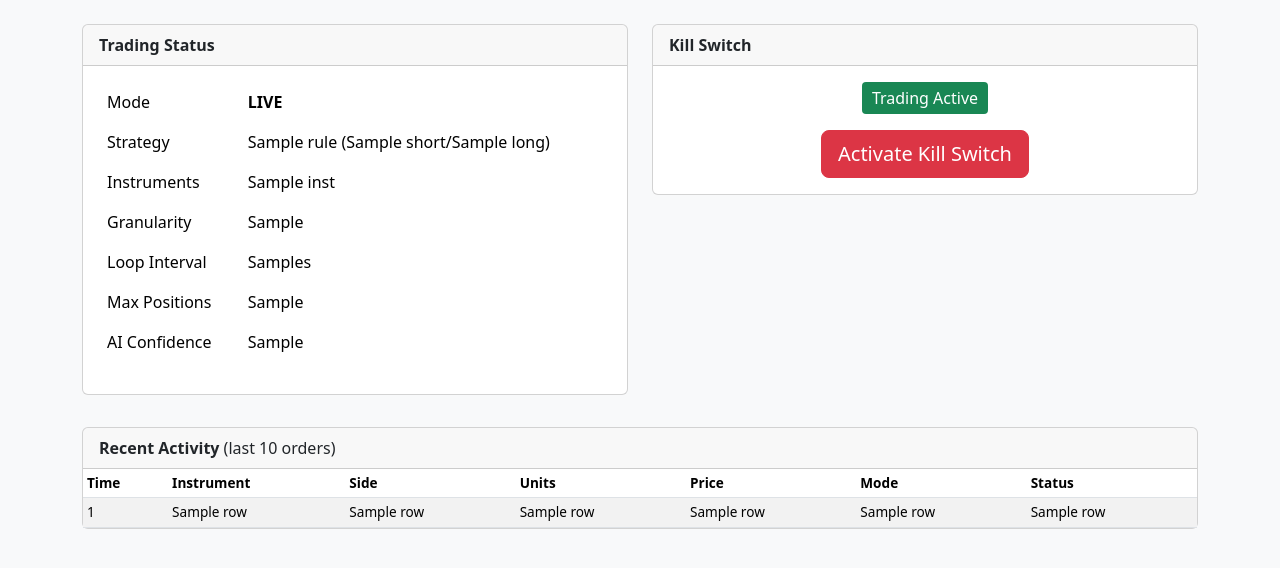
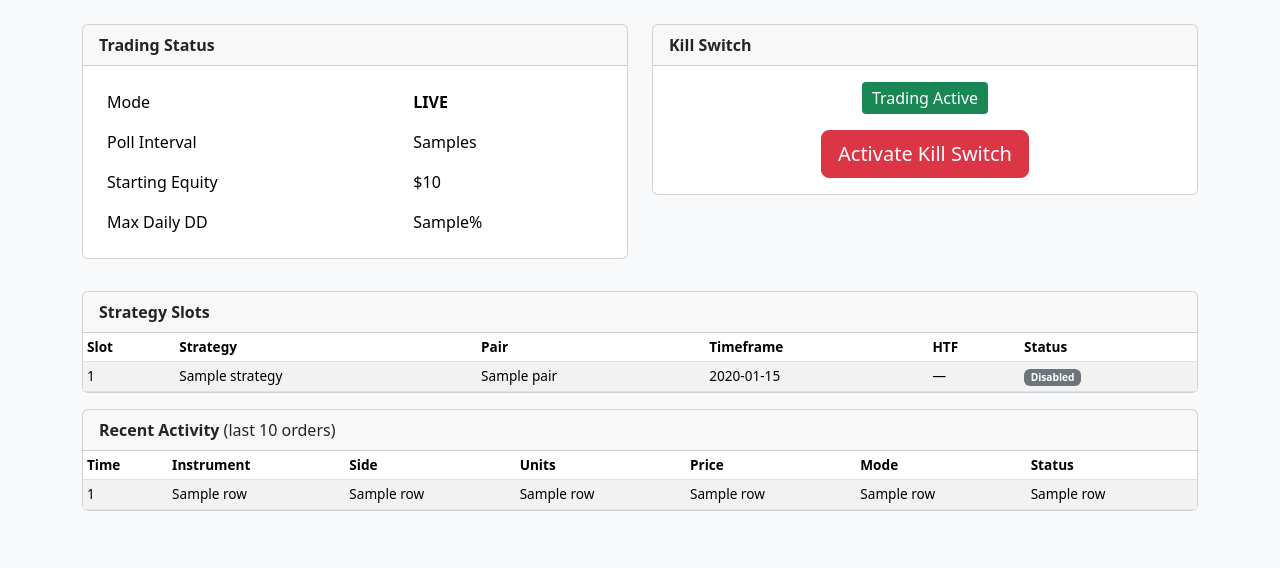
Before and after one commit to BrentNeale1/fx-quant, a Flask app: template templates/index.html in a window 1280 px wide. Shown: the part 56-624 px from the top of the page. Run offline with Flask 3, Linux system fonts and the light colour scheme; the template is opened without the code that fills it: most values are stand-ins (such as "Sample title", 1, 10 or a date in 2020).

Commit message:
Update dashboard Status page to show Phase 2 strategy slots
Replaces legacy config display with Phase 2 engine info: strategy
slots table, starting equity, max daily DD, poll interval.

Co-Authored-By: Claude Opus 4.6 <noreply@anthropic.com>

```diff
--- a/templates/index.html
+++ b/templates/index.html
@@ -3,39 +3,27 @@
 
 {% block content %}
 <div class="row">
-  <!-- Mode & Kill Switch -->
+  <!-- Mode & Engine Status -->
   <div class="col-md-6">
     <div class="card">
       <div class="card-header"><strong>Trading Status</strong></div>
       <div class="card-body">
-        <table class="table table-borderless mb-3">
+        <table class="table table-borderless mb-0">
           <tr>
             <td>Mode</td>
-            <td><strong>{{ "PAPER" if cfg.execution.paper_mode else "LIVE" }}</strong></td>
+            <td><strong>{{ "PAPER" if cfg.phase2.paper_mode else "LIVE" }}</strong></td>
           </tr>
           <tr>
-            <td>Strategy</td>
-            <td>{{ cfg.strategy.rule }} ({{ cfg.strategy.params.short }}/{{ cfg.strategy.params.long }})</td>
+            <td>Poll Interval</td>
+            <td>{{ cfg.phase2.poll_interval_seconds }}s</td>
           </tr>
           <tr>
-            <td>Instruments</td>
-            <td>{{ cfg.brokers[0].instruments | join(", ") }}</td>
+            <td>Starting Equity</td>
+            <td>${{ "{:,.0f}".format(cfg.phase2.starting_equity) }}</td>
           </tr>
           <tr>
-            <td>Granularity</td>
-            <td>{{ cfg.data.candle_granularities | join(", ") }}</td>
-          </tr>
-          <tr>
-            <td>Loop Interval</td>
-            <td>{{ cfg.execution.interval_seconds }}s</td>
-          </tr>
-          <tr>
-            <td>Max Positions</td>
-            <td>{{ cfg.execution.max_positions }}</td>
-          </tr>
-          <tr>
-            <td>AI Confidence</td>
-            <td>{{ cfg.ai.confidence_threshold }}</td>
+            <td>Max Daily DD</td>
+            <td>{{ cfg.phase2.max_daily_drawdown_pct }}%</td>
           </tr>
         </table>
       </div>
@@ -66,6 +54,38 @@
         {% endif %}
       </div>
     </div>
+  </div>
+</div>
+
+<!-- Strategy Slots -->
+<div class="card mt-3">
+  <div class="card-header"><strong>Strategy Slots</strong></div>
+  <div class="card-body p-0">
+    <table class="table table-sm table-striped mb-0">
+      <thead>
+        <tr>
+          <th>Slot</th><th>Strategy</th><th>Pair</th><th>Timeframe</th><th>HTF</th><th>Status</th>
+        </tr>
+      </thead>
+      <tbody>
+        {% for s in cfg.phase2.strategies %}
+        <tr>
+          <td>{{ loop.index }}</td>
+          <td>{{ s.name }}</td>
+          <td>{{ s.pair }}</td>
+          <td>{{ s.timeframe }}</td>
+          <td>{{ s.htf_timeframe | default("—", true) }}</td>
+          <td>
+            {% if s.enabled %}
+              <span class="badge bg-success">Enabled</span>
+            {% else %}
+              <span class="badge bg-secondary">Disabled</span>
+            {% endif %}
+          </td>
+        </tr>
+        {% endfor %}
+      </tbody>
+    </table>
   </div>
 </div>
 
```
